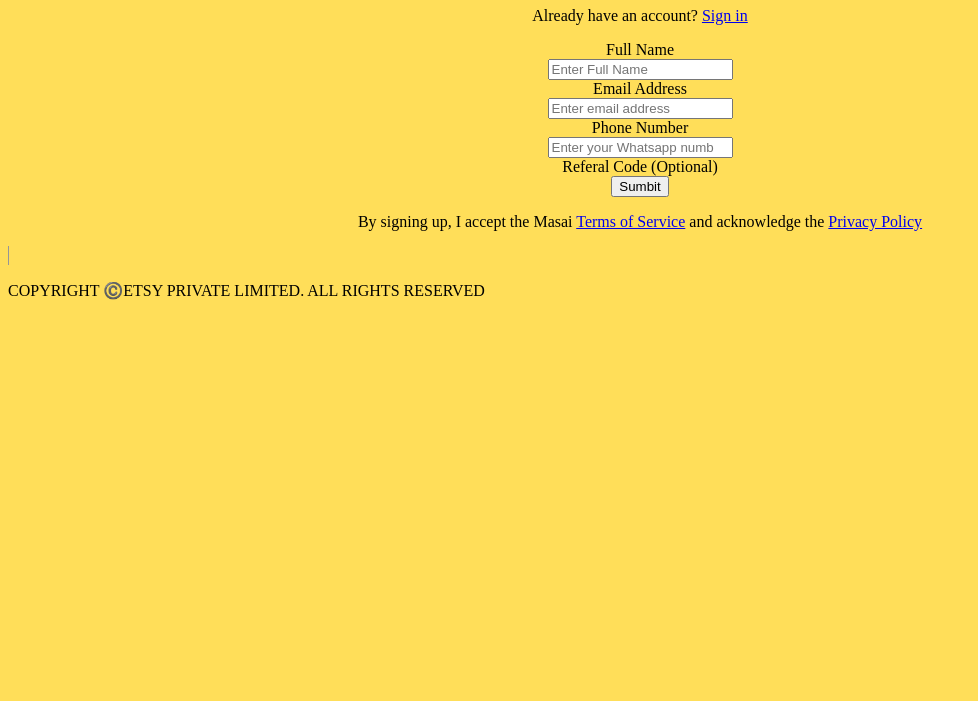
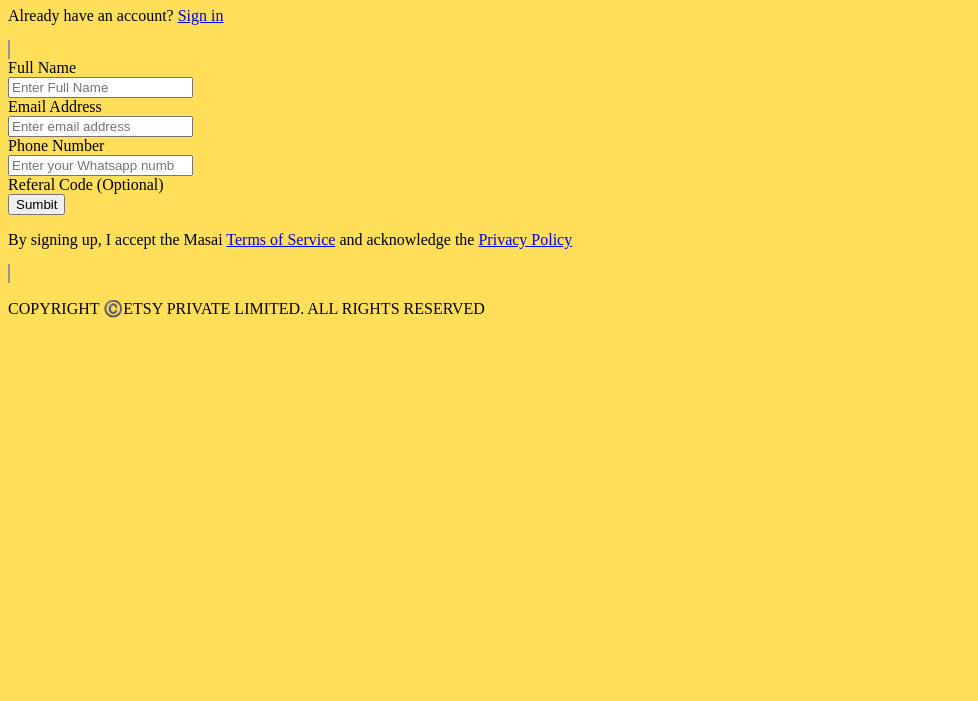
Before and after one commit to princekesDEV/KreditBee-S06, a plain HTML site: page index.html in a window 1280 px wide. Shown: the part 99-800 px from the top of the page, without its empty margins (0-978 px from the left). Drawn offline with Linux system fonts and the light colour scheme.

Commit message:
No major changes

```diff
--- a/login.css
+++ b/login.css
@@ -6,13 +6,13 @@
   width: 30%;
   display: inline;
   background-color: white;
-  text-align: center;
   height: 500px;
   border: 1px solid rgb(150, 150, 150);
 }
 
 .container > div {
-  text-align: center;
+    width: 200px;
+    border: 1px solid rgb(150, 150, 150);
   display: inline;
   background-color: white;
 }
```
